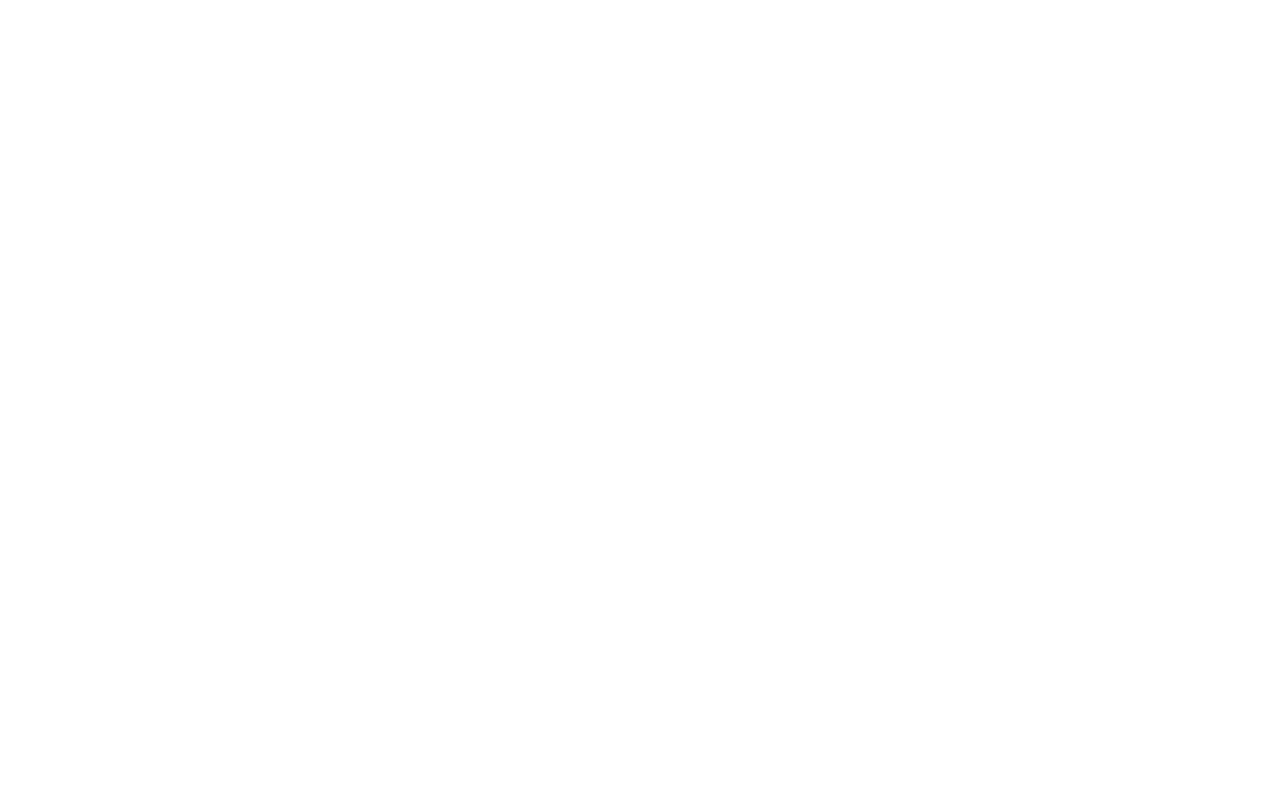
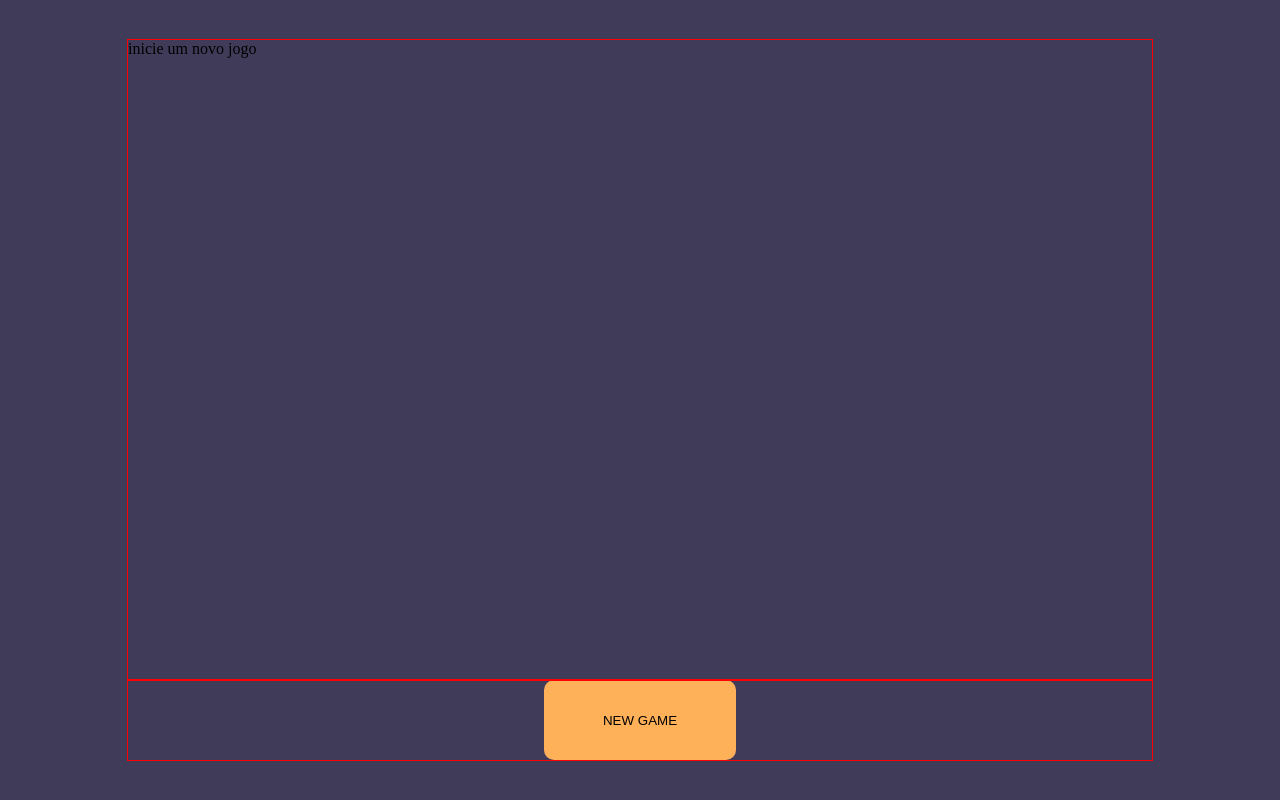
Before and after one commit to lfscruuz/lingo-mingle, a React (Vite) app: page / in a window 1280 px wide. Built offline with nearby package versions, Linux system fonts and the light colour scheme.

Commit message:
cards displaying

```diff
--- a/package.json
+++ b/package.json
@@ -12,6 +12,7 @@
   "dependencies": {
     "react": "^18.2.0",
     "react-dom": "^18.2.0",
+    "sass": "^1.68.0",
     "styled-components": "^6.0.8"
   },
   "devDependencies": {
--- a/src/App.jsx
+++ b/src/App.jsx
@@ -1,10 +1,13 @@
+import GameScreen from './components/GameScreen';
+import './styles/App.scss'
+
 function App() {
 
 
   return (
-    <>
-
-    </>
+    <div className='App'>
+      <GameScreen/>
+    </div>
   )
 }
 
--- /dev/null
+++ b/src/components/Card.jsx
@@ -0,0 +1,7 @@
+export default function Card({name}) {
+  return (
+    <div className='card'>
+      {name}
+    </div>
+  )
+}
--- /dev/null
+++ b/src/components/GameScreen.jsx
@@ -0,0 +1,34 @@
+import { useState } from 'react';
+import cards from '../constants/cardArray';
+import Card from './Card';
+
+export default function GameScreen() {
+    const [shuffledCards, setShuffledCards] = useState([]);
+    const [turns, setTurns] = useState(0);
+
+    function shuffleCards() {
+        const newCards = cards.sort(() => Math.random() - 0.5);
+        setShuffledCards(newCards);
+        setTurns(0);
+
+        console.log(shuffledCards);
+    }
+
+    return (
+        <div>
+            <div className='cards-container'>
+                {shuffledCards.length == 0 ? <>inicie um novo jogo</> :
+                    shuffledCards.map((card) => {
+                        console.log(card)
+                        return (
+                            <Card name={card.name} />
+                        )
+                    })
+                }
+            </div>
+            <div className="buttons-container">
+                <button onClick={shuffleCards}>NEW GAME</button>
+            </div>
+        </div>
+    )
+}
--- a/src/components/Header.jsx
+++ b/src/components/Header.jsx
@@ -1,5 +1,3 @@
-import React from 'react'
-
 function Header() {
   return (
     <div>
--- /dev/null
+++ b/src/constants/cardArray.js
@@ -0,0 +1,14 @@
+const cards = [
+    {
+        id: 0,
+        img: "abcd",
+        name: "dog"
+    },
+    {
+        id: 1,
+        img: "abcd",
+        name: "cat"
+    }
+];
+
+export default cards;
--- /dev/null
+++ b/src/styles/App.scss
@@ -0,0 +1,53 @@
+$primary-color: #feb159;
+$background-color: #403b59;
+
+*{
+    margin: 0;
+    padding: 0;
+    box-sizing: border-box;
+
+    background-color: $background-color;
+}
+
+body{
+    height: 100vh;
+    display: flex;
+    flex-direction: column;
+    justify-content: center;
+    align-items: center;
+}
+
+button{
+    background-color: $primary-color;
+    width: 15vw;
+    height: 10vh;
+    border: none;
+    border-radius: 10px;
+    margin: 0 5vw;
+}
+
+.buttons-container{
+    display: flex;
+    justify-content: center;
+    align-items: center;
+    outline: red solid 1px;
+}
+
+.cards-container{
+    outline: red solid 1px;
+    height: 80vh;
+    width: 80vw;
+    display: flex;
+}
+
+.card{
+    width: 10vw;
+    height: 25vh;
+    border-radius: 10%;
+    margin: 2vh;
+
+    background-color: $primary-color;
+    display: flex;
+    justify-content: center;
+    align-items: center;
+}
```
Also changed, not shown: 1 other file (tests, documents, lock files or other folders).
